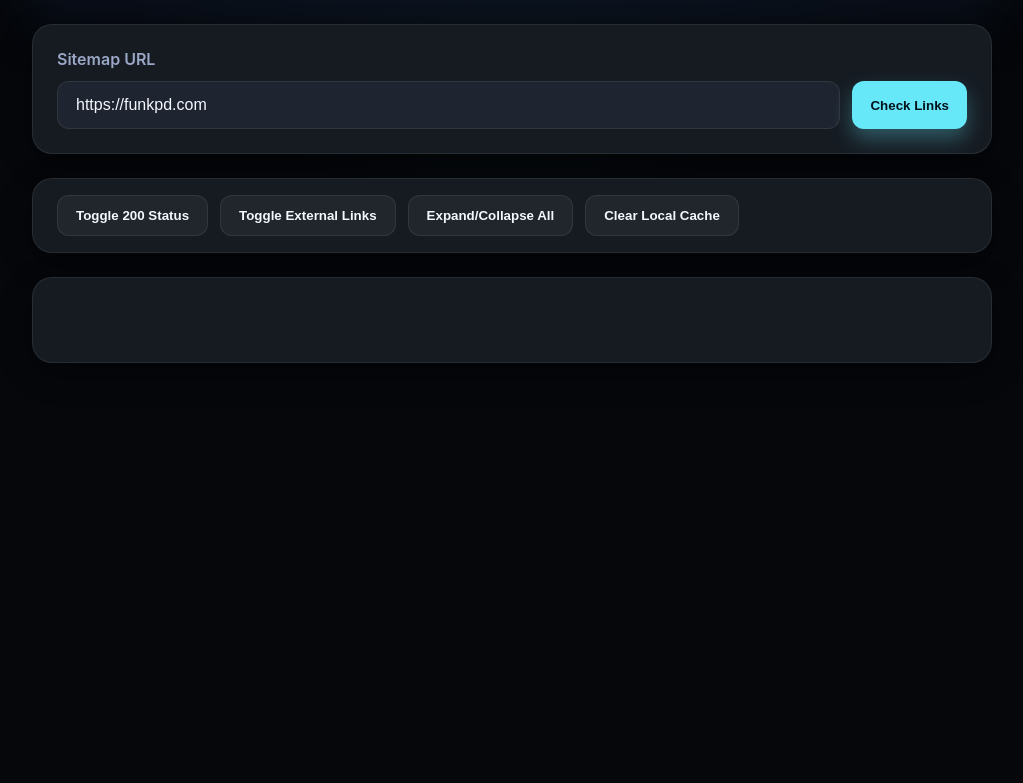
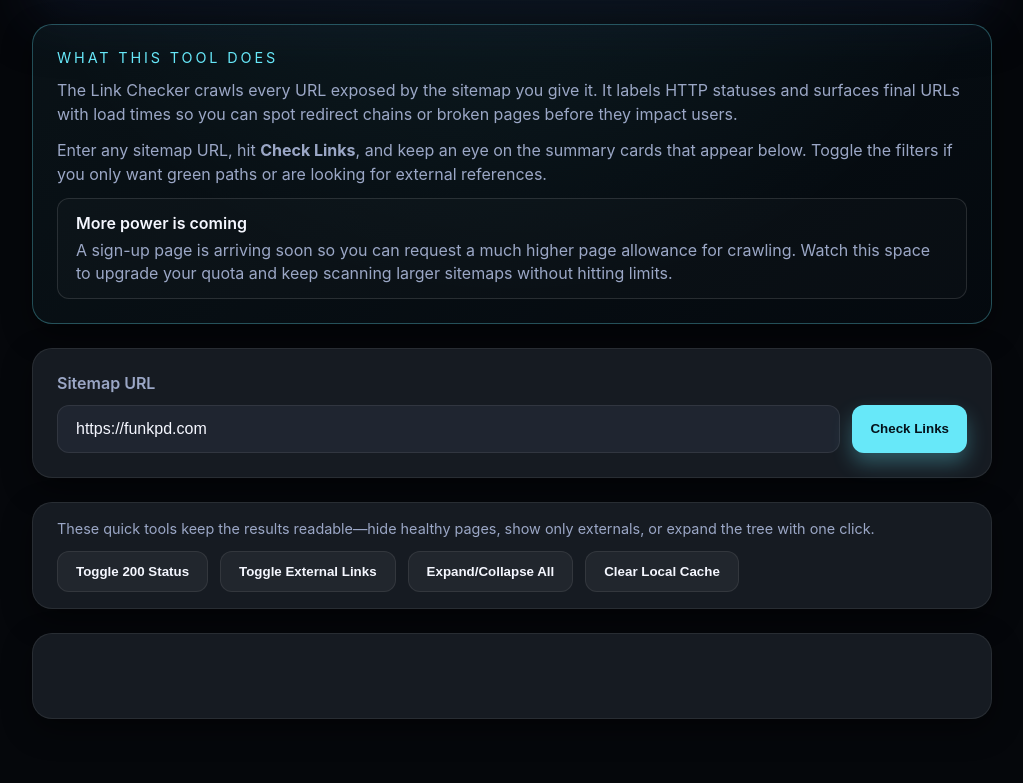
Before and after one commit to gmfunk9/link-stats, a PHP site: page / in a window 1280 px wide. Shown: the part 241-1024 px from the top of the page, without its empty margins (128-1151 px from the left). Before the commit the page ends 604 px from the top, so only its background shows below. Run offline with PHP 8.4, Linux system fonts and the light colour scheme.

Commit message:
fix uxui

```diff
--- a/assets/css/style.css
+++ b/assets/css/style.css
@@ -80,6 +80,61 @@ body.body-hide-external details[data-external="true"] {
     border: 1px solid var(--color-border);
     padding: 24px;
     box-shadow: var(--shadow-card);
+}
+
+.app__panel--info {
+    background: linear-gradient(
+        145deg,
+        rgba(103, 232, 249, 0.05),
+        rgba(14, 165, 233, 0.02)
+    );
+    border-color: rgba(103, 232, 249, 0.3);
+    padding: 24px;
+}
+
+.info-headline {
+    margin: 0 0 12px;
+    font-size: 0.9rem;
+    text-transform: uppercase;
+    letter-spacing: 0.2em;
+    color: var(--color-accent);
+}
+
+.info-text {
+    margin: 0 0 12px;
+    color: var(--color-muted);
+    line-height: 1.5;
+}
+
+.info-callout {
+    margin-top: 12px;
+    padding: 14px 18px;
+    border-radius: var(--radius-md);
+    border: 1px solid rgba(255, 255, 255, 0.12);
+    background: rgba(255, 255, 255, 0.02);
+}
+
+.info-callout__title {
+    margin: 0 0 6px;
+    font-weight: 600;
+    color: var(--color-text);
+}
+
+.info-callout__text {
+    margin: 0;
+    color: var(--color-muted);
+    line-height: 1.4;
+}
+
+.toolbar-headline {
+    margin-bottom: 12px;
+}
+
+.toolbar-headline__text {
+    margin: 0;
+    color: var(--color-muted);
+    font-size: 0.9rem;
+    line-height: 1.4;
 }
 
 .app__panel--toolbar {
@@ -204,15 +259,30 @@ details summary {
     cursor: pointer;
     font-weight: 600;
     list-style: none;
-    padding: 16px 20px;
+    padding: 16px 20px 16px 44px;
     display: flex;
     flex-direction: column;
     gap: 6px;
     background: rgba(255, 255, 255, 0.02);
+    position: relative;
 }
 
 details summary::-webkit-details-marker {
     display: none;
+}
+
+details summary::before {
+    content: '▸';
+    position: absolute;
+    left: 24px;
+    top: 50%;
+    transform: translateY(-50%);
+    font-size: 0.9rem;
+    color: var(--color-muted);
+}
+
+details[open] summary::before {
+    content: '▾';
 }
 
 .summary-text {
--- a/index.php
+++ b/index.php
@@ -14,6 +14,27 @@
             <h1>Link Checker</h1>
             <p class="lede">Track sitemap URLs, monitor background jobs, and drill into link health at a glance.</p>
         </header>
+        <section class="app__panel app__panel--info">
+            <p class="info-headline">What this tool does</p>
+            <p class="info-text">
+                The Link Checker crawls every URL exposed by the sitemap you give it.
+                It labels HTTP statuses and surfaces final URLs with load times so you can spot
+                redirect chains or broken pages before they impact users.
+            </p>
+            <p class="info-text">
+                Enter any sitemap URL, hit <strong>Check Links</strong>,
+                and keep an eye on the summary cards that appear below. Toggle the filters if you
+                only want green paths or are looking for external references.
+            </p>
+            <div class="info-callout">
+                <p class="info-callout__title">More power is coming</p>
+                <p class="info-callout__text">
+                    A sign-up page is arriving soon so you can request a much higher page allowance
+                    for crawling. Watch this space to upgrade your quota and keep scanning larger
+                    sitemaps without hitting limits.
+                </p>
+            </div>
+        </section>
         <section class="app__panel app__panel--primary">
             <div class="field-group">
                 <label for="sitemapUrl">Sitemap URL</label>
@@ -24,6 +45,12 @@
             </div>
         </section>
         <section class="app__panel app__panel--toolbar">
+            <div class="toolbar-headline">
+                <p class="toolbar-headline__text">
+                    These quick tools keep the results readable—hide healthy pages,
+                    show only externals, or expand the tree with one click.
+                </p>
+            </div>
             <div class="button-group">
                 <button id="toggle200" class="btn btn--ghost">Toggle 200 Status</button>
                 <button id="toggleExternal" class="btn btn--ghost">Toggle External Links</button>
```
Also changed, not shown: NOTES.md (+3 -0 lines).
